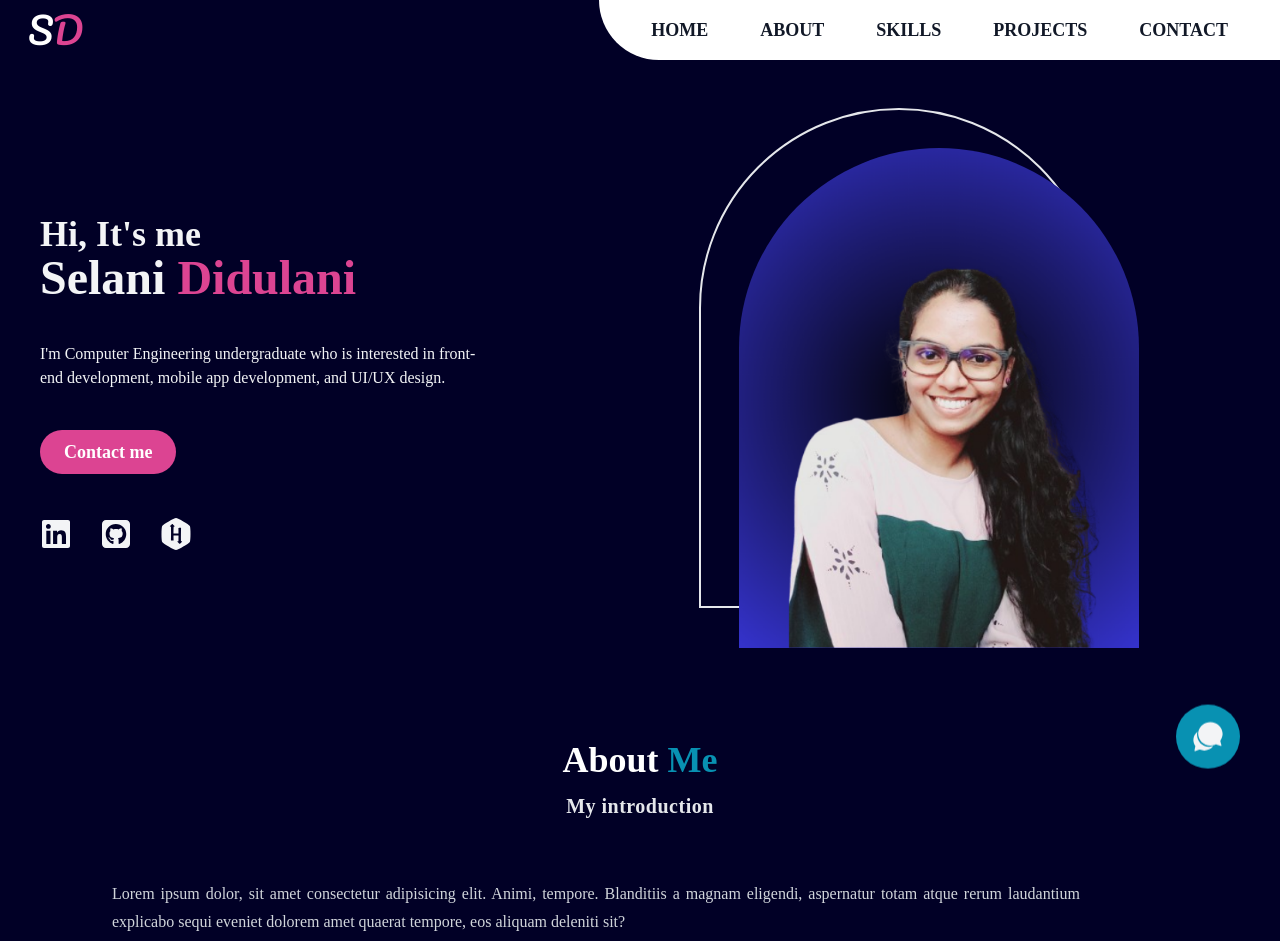
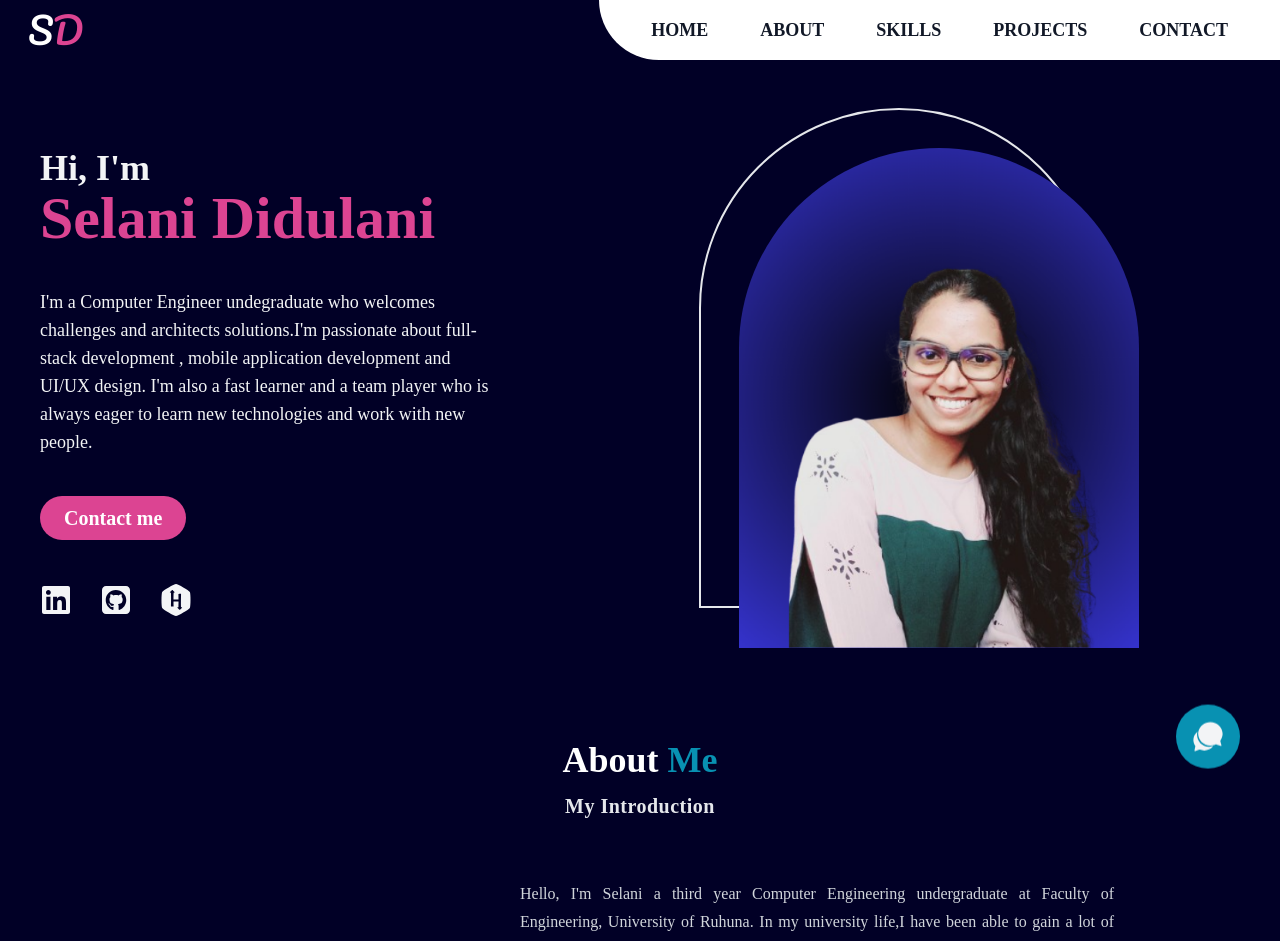
Before and after one commit to Selani00/My-Portfolio, a React (Vite) app: page / in a window 1280 px wide. Shown: the top 941 px of the page. Built offline with nearby package versions, Linux system fonts and the light colour scheme.

Commit message:
About section update

```diff
--- a/src/Components/About.jsx
+++ b/src/Components/About.jsx
@@ -1,6 +1,6 @@
 import React from "react";
 import { motion } from "framer-motion";
-import about from "../assets/person_3.jpg";
+import about from "../assets/About.jpg";
 
 import UOR from "../assets/Educations/UOR.png";
 import IHRA from "../assets/Educations/IHRA.png";
@@ -9,8 +9,6 @@ import DVP from "../assets/Educations/DVP.png";
 // import { Carousel } from 'flowbite-react';
 
 const About = () => {
-
-
   return (
     <section id="about" className="py-10 text-white">
       <div className="text-center mt-8">
@@ -18,13 +16,15 @@ const About = () => {
           About <span className="text-cyan-600">Me</span>
         </h3>
 
-        <p className="text-gray-200 my-3 md:text-xl text-base tracking-wide font-bold mb-10">My introduction</p>
+        <p className="text-gray-200 my-3 md:text-xl text-base tracking-wide font-bold mb-10">
+          My Introduction
+        </p>
         <div className=" flex md:flex-row flex-col-reverse items-center md:gap-6 gap-12 px-10 max-w-6xl mx-auto">
-          {/* <div className="flex-1  flex justify-center items-center">
+          <div className="flex-1  flex justify-center items-center">
             <div className="lg:w-96 h-full relative sm:w-10/11 w-11/12 max-w-sm">
               <img src={about} alt="" className="w-full rounded-lg" />
             </div>
-          </div> */}
+          </div>
 
           <div className="p-2">
             <div className="text-gray-300 my-3">
@@ -39,27 +39,42 @@ const About = () => {
                 }}
               >
                 <p className="text-justify leading-7 w-11/12">
-                  Lorem ipsum dolor, sit amet consectetur adipisicing elit.
-                  Animi, tempore. Blanditiis a magnam eligendi, aspernatur totam
-                  atque rerum laudantium explicabo sequi eveniet dolorem amet
-                  quaerat tempore, eos aliquam deleniti sit?
+                  Hello, I'm Selani a third year Computer Engineering
+                  undergraduate at Faculty of Engineering, University of Ruhuna.
+                  In my university life,I have been able to gain a lot of
+                  knowledge and experience in the field of computer engineering.
+                  I have worked on diverse project related web development,
+                  mobile application development, desktop application
+                  developmnet also machine learning base project. Also have
+                  experience on UI/UX design, Agile methodology and Scrum.
+                  <br />
+                  <br />
+                  Beyond academics, I've actively participated in competitions
+                  and served as a committee member, honing my collaborative and
+                  leadership skills. This introduction encapsulates my passion
+                  for innovation, continuous learning, and my commitment to
+                  pushing the boundaries of what can be achieved in the realm of
+                  computer engineering.
                 </p>
 
-                <a href="./src/assets/Selani_Didulani_CV.pdf" download>
-                  <button className="btn-primary mt-10 ">Download CV</button>
-                </a>
+                  <a href="./src/assets/Selani_Didulani_CV.pdf" download>
+                    <button className="btn-primary mt-10 ">Download CV</button>
+                  </a>
+
               </motion.div>
             </div>
           </div>
         </div>
 
-        <p className="text-gray-200 md:mt-3 mt-10  md:text-xl text-base tracking-wide font-bold" >My Educations</p>
+        <p className="text-gray-200 md:mt-3 pt-20  md:text-xl text-base tracking-wide font-bold">
+          My Educations
+        </p>
         <div className="flex flex-col justify-center sm:py-12">
           <div className="w-full py-3 px-2 sm:max-w-xl sm:mx-auto sm:px-0">
             <div className="relative text-gray-700 antialiased text-sm font-semibold">
               {/* Middle line */}
               <motion.div>
-              <div className="hidden absolute w-1 sm:block bg-white h-full left-1/2 transform -translate-x-1/2"></div>
+                <div className="hidden absolute w-1 sm:block bg-white h-full left-1/2 transform -translate-x-1/2"></div>
               </motion.div>
               {/* left cards */}
 
@@ -72,7 +87,6 @@ const About = () => {
                         whileInView="visible"
                         viewport={{ once: true, amount: 0.5 }}
                         transition={{ duration: 0.8 }}
-
                         variants={{
                           hidden: { opacity: 0, x: 50 },
                           visible: { opacity: 1, x: 0 },
@@ -231,8 +245,6 @@ const About = () => {
             </div>
           </div>
         </div>
-
-
       </div>
     </section>
   );
--- a/src/Components/Contact.jsx
+++ b/src/Components/Contact.jsx
@@ -45,15 +45,15 @@ const Contact = () => {
         <h3 className="md:text-4xl text-3xl">
           Contact <span className=" text-cyan-600">Me</span>
         </h3>
-        <p className="text-gray-400 mt-3 taxt-lg">Get in touch</p>
+        <p className="text-gray-200 my-3 md:text-xl text-base tracking-wide font-bold mb-10">Get in touch</p>
       </div>
 
 
       <div className="mt-16 flex md:flex-row flex-col gap-6 md:p-6 max-w-5xl bg-gray-800 p-6 rounded-lg mx-auto">
         <form className="flex flex-col flex-1 gap-5" ref={form} onSubmit={sendEmail}>
-          <input type="text" placeholder="Your name" name="user_name"></input>
-          <input type="Email" placeholder="Your email Address" name="user_email"></input>
-          <textarea placeholder="Your Message" rows={10} name="message"></textarea>
+          <input type="text" placeholder="Your name" id="name" required></input>
+          <input type="email" placeholder="Your email Address" id="email" required></input>
+          <textarea type="text" placeholder="Your Message" rows={10} id="message" required></textarea>
           <button className="btn-primary w-fit" type="submit" value="Send">Send Message</button>
         </form>
         <div className="flex flex-col gap-7">
@@ -69,6 +69,13 @@ const Contact = () => {
           ))}
         </div>
       </div>
+      <script src="https://smtpjs.com/v3/smtp.js"></script>
+      <script>
+       function SendEmail() {
+
+
+       }
+      </script>
     </section>
   );
 };
--- a/src/Components/Hero.jsx
+++ b/src/Components/Hero.jsx
@@ -4,7 +4,6 @@ import { motion } from "framer-motion";
 import Profile from "../assets/Profile_1.png";
 
 import SociaMediaIcons from "../Items/SocialMediaIcons";
-
 
 const Hero = ({ setSelectedPage }) => {
   const isAboveMediumScreens = useMediaQuery("(min-width:1060px)");
@@ -52,22 +51,26 @@ const Hero = ({ setSelectedPage }) => {
           }}
         >
           <h1 className="md:text-4xl text-2xl z-10 text-center md:text-left font-semibold">
-            Hi, It's me <br />
+            Hi, I'm <br />
           </h1>
-          <h1 className="md:text-5xl text-4xl font-bold text-center sm:text-start">
-            Selani {""}
+          <h1 className="md:text-6xl text-4xl font-bold text-center sm:text-start">
             <span className="xs:relative text-red  xs:font-semibold z-20">
-              Didulani
+              Selani Didulani
             </span>
           </h1>
 
-          <p className="mt-10 mb-7 md:text-base text-sm text-center md:text-start">
-            I'm Computer Engineering undergraduate who is interested in
-            front-end development, mobile app development, and UI/UX design.
+          <p className="mt-10 mb-7 md:text-lg text-sm text-center md:text-start">
+            I'm a Computer Engineer undegraduate who welcomes challenges and
+            architects solutions.I'm passionate about full-stack development ,
+            mobile application development and UI/UX design. I'm also a fast
+            learner and a team player who is always eager to learn new
+            technologies and work with new people.
           </p>
 
           <a href="#contact">
-            <button className=" text-lg font-semibold text-white md:mx-0 mx-auto rounded-full py-2 px-6 flex items-center gap-2 transition-all duration-300 bg-red hover:-translate-y-2 mt-10 ">Contact me</button>
+            <button className=" text-xl font-semibold text-white md:mx-0 mx-auto rounded-full py-2 px-6 flex items-center gap-2 transition-all duration-300 bg-red hover:-translate-y-2 mt-10 ">
+              Contact me
+            </button>
           </a>
         </motion.div>
 
```
Also changed, not shown: src/assets/About.jpg (added), src/assets/Project_images/Portfolio.png.
